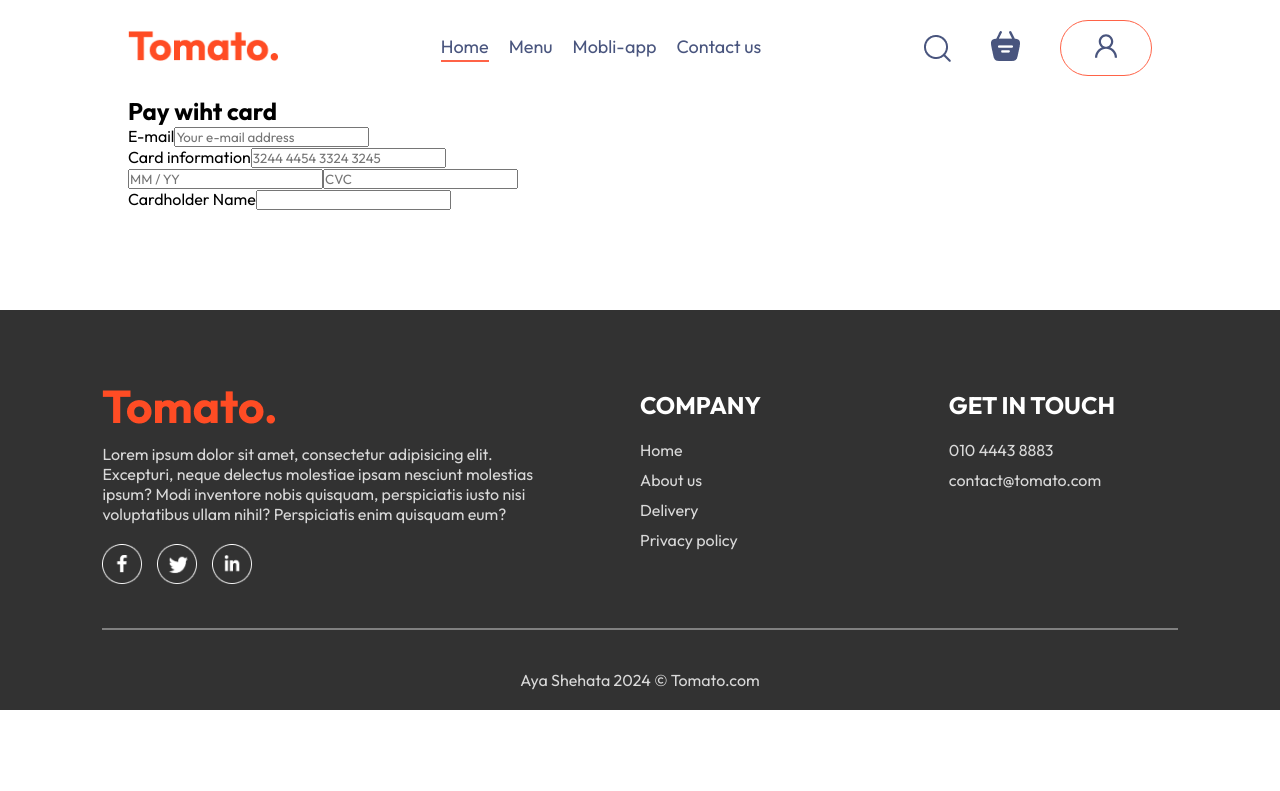
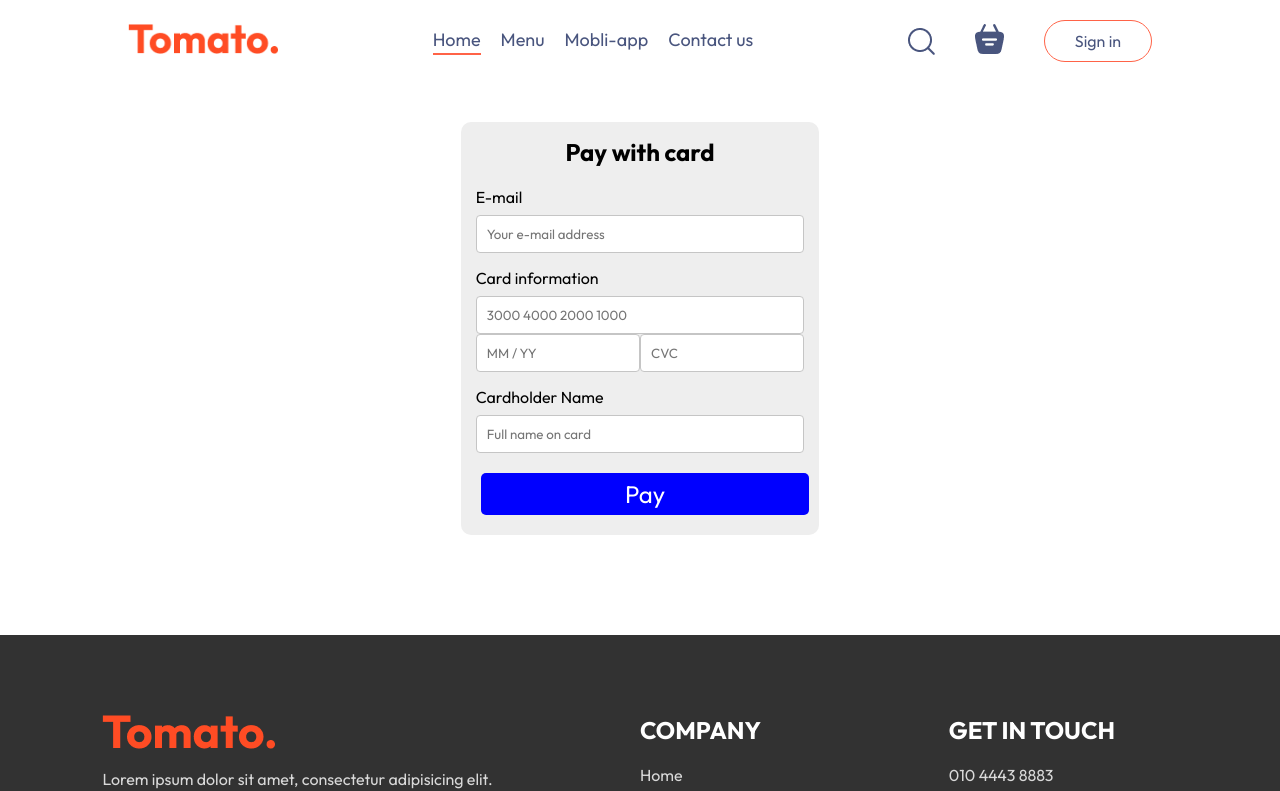
Before and after one commit to AyaShehata226/Food-Delivery, a React (Vite) app: page /payment in a window 1280 px wide. Shown: the top 791 px of the page. Built offline with nearby package versions, Linux system fonts and the light colour scheme; a web font is replaced by a local one.

Commit message:
function for payment

```diff
--- a/package.json
+++ b/package.json
@@ -14,7 +14,8 @@
     "react-dom": "^18.2.0",
     "react-hot-toast": "^2.4.1",
     "react-icons": "^5.1.0",
-    "react-router-dom": "^6.22.3"
+    "react-router-dom": "^6.22.3",
+    "sweetalert2": "^11.10.8"
   },
   "devDependencies": {
     "@types/react": "^18.2.66",
--- a/src/App.jsx
+++ b/src/App.jsx
@@ -1,4 +1,4 @@
-import React, { useEffect, useState }  from 'react'
+import React, { useContext, useEffect, useState }  from 'react'
 import Navbar from './components/Navbar/Navbar'
 import { Routes , Route } from 'react-router-dom'
 import Home from './pages/Home/Home'
@@ -7,16 +7,18 @@
 import Footer from './components/Footer/Footer'
 import Login from './components/Login/Login'
 import Payment from './components/Payment/Payment'
+import { StoreContext } from './context/StoreContext'
 
 function App() {
-  const [showLogin , setShowLogin] = useState();
+  // const [showLogin , setShowLogin] = useState();
+  const {showLogin} = useContext(StoreContext)
   useEffect(()=>{
   },[])
   return (
     <>
-    {showLogin?<Login setShowLogin={setShowLogin}/>:<></>}
+    {showLogin?<Login/>:<></>}
     <div className='app'>
-    <Navbar setShowLogin={setShowLogin}/>
+    <Navbar/>
     <Routes>
       <Route path='/' element={<Home/>}/>
       <Route path='cart' element={<Cart/>}/>
--- a/src/components/Login/Login.jsx
+++ b/src/components/Login/Login.jsx
@@ -4,12 +4,12 @@
 import { json, useNavigate } from "react-router-dom";
 import toast, { Toaster } from "react-hot-toast";
 import { StoreContext } from "../../context/StoreContext";
-const Login = ({ setShowLogin}) => {
+const Login = () => {
   const [currentState, setCurrentState] = useState("Login");
   const [users, setUsers] = useState([]);
   const [currentUser, setCurrentUser] = useState({});
   const [isChecked, setIsChecked] = useState(false);
-  const {isLoggedIn , setIsLoggedIn} = useContext(StoreContext);
+  const {isLoggedIn , setIsLoggedIn ,setShowLogin} = useContext(StoreContext);
   const handelOnChange = (evt) => {
     if (evt.target.name === "name") {
       setCurrentUser({ ...currentUser, name: evt.target.value });
@@ -36,7 +36,7 @@
   };
   const handelLogin = () => {
     const sotredUser = JSON.parse(localStorage.getItem("users")) || [];
-    console.log("users", sotredUser);
+    // console.log("users", sotredUser);
     const user = sotredUser.find(
       (u) =>
         u.email === currentUser.email && u.password === currentUser.password
--- a/src/components/Navbar/Navbar.jsx
+++ b/src/components/Navbar/Navbar.jsx
@@ -4,15 +4,15 @@
 import { Link } from "react-router-dom";
 import { StoreContext } from "../../context/StoreContext";
 import { AiOutlineUser } from "react-icons/ai";
-const Navbar = ({ setShowLogin}) => {
+const Navbar = () => {
   const [menu, setMenu] = useState("Home");
-  const { getTotalCartAmount ,isLoggedIn , setIsLoggedIn } = useContext(StoreContext);
+  const { getTotalCartAmount ,isLoggedIn , setIsLoggedIn ,showLogin ,setShowLogin } = useContext(StoreContext);
   const handleLogout = () => {
     localStorage.removeItem("isLoggedIn");
     setIsLoggedIn(false);
   };
   useEffect(() => {
-    console.log(isLoggedIn);
+    // console.log(isLoggedIn);
   }, [isLoggedIn]);
   return (
     <>
--- a/src/components/Payment/Payment.css
+++ b/src/components/Payment/Payment.css
@@ -0,0 +1,58 @@
+.parent{
+    width: 100%;
+
+}
+.pay{
+    align-items:center;
+    margin:40px auto;
+    padding:15px;
+    width:35%;
+    background-color:#EEEEEE;
+    border-radius:10px;
+}
+.pay h2{
+    font-size:500;
+    margin-bottom:20px;
+    text-align:center;
+}
+.pay-email , .pay-card , .pay-card-name{
+    display:flex;
+    flex-direction:column;
+    margin-bottom:15px;
+}
+.pay-email label , .pay-card label , .pay-card-name label{
+    margin-bottom:8px;
+}
+.pay input{
+    padding:10px;
+    border-radius:4px;
+    outline:none;
+    border:1px solid #c5c5c5;
+}
+.pay-card-info{
+    display:flex;
+    justify-content:space-between;
+}
+.pay-card-info input{
+    padding:10px;
+    width:100%;
+}
+.pay input:focus{
+   border:1px solid #0D1282;
+}
+.pay-button button{
+    width:100%;
+    background-color:blue;
+    padding:6px;
+    margin:5px;
+    font-size:24px;
+    border:none;
+    color:white;
+    border-radius:5px;
+    cursor:pointer;
+}
+@media (max-width:750px){
+    .pay{
+        width:100%;
+    }
+}
--- a/src/components/Payment/Payment.jsx
+++ b/src/components/Payment/Payment.jsx
@@ -1,30 +1,147 @@
-import React from 'react';
-import './Payment.css';
+import React, { useContext, useEffect, useState } from "react";
+import "./Payment.css";
+import Swal from "sweetalert2";
+import { useNavigate } from "react-router-dom";
+import toast, { Toaster } from "react-hot-toast";
+import { StoreContext } from "../../context/StoreContext";
 const Payment = () => {
+  const [information, setInformation] = useState({});
+  const {isLoggedIn , setShowLogin , showLogin} = useContext(StoreContext);
+  const navigate = useNavigate();
+//   const confirmation = () => {
+//     if (Object.keys(information).length < 5) {
+//       toast.error("Please fill all fields");
+//     }else if(information.cardNumber!==14){
+//         toast.error("please enter 14 digits in card number");
+//     }
+//      else {
+//       Swal.fire({
+//         title: "Payment Done!",
+//         text: "You Clicked the button",
+//         icon: "success",
+//       });
+//       navigate("/");
+//     }
+//   };
+const confirmation = () => {
+    if (Object.keys(information).length < 5) {
+      toast.error("Please fill all fields");
+    } else if (information.cardNumber && information.cardNumber.length !== 16) {
+      toast.error("Please enter 16 digits in card number");
+    } else if (!information.fullName || information.fullName.split(" ").length < 2) {
+      toast.error("Please enter both first and last name in Cardholder Name");
+    } else if (!isValidExpireDate(information.expireDate)) {
+      toast.error("Please enter a valid expiry date (MM / YY)");
+    } else if (!information.CVC || !/^\d{3}$/.test(information.CVC)) {
+      toast.error("Please enter a 3-digit CVC number");
+    } else {
+      if(isLoggedIn){
+        Swal.fire({
+            title: "Payment Done!",
+            text: "You Clicked the button",
+            icon: "success",
+          });
+          navigate("/");
+      }else{
+        setShowLogin(true);
+        console.log("login");
+      }
+    }
+  };
+
+  const isValidExpireDate = (expireDate) => {
+    const [month, year] = expireDate.split("/");
+    const currentYear = new Date().getFullYear() % 100; // Get last two digits of the current year
+    return /^\d{2}$/.test(month) && /^\d{2}$/.test(year) && parseInt(month) <= 12 && parseInt(year) >= currentYear;
+  };
+
+const handleOnChange = (e) => {
+    if (e.target.name === "email") {
+      setInformation({ ...information, email: e.target.value });
+    } else if (e.target.name === "cardNumber") {
+      setInformation({ ...information, cardNumber: e.target.value });
+    } else if (e.target.name === "expireDate") {
+      setInformation({ ...information, expireDate: e.target.value });
+    } else if (e.target.name === "CVC") {
+      setInformation({ ...information, CVC: e.target.value });
+    } else if (e.target.name === "fullName") {
+      setInformation({ ...information, fullName: e.target.value });
+    }
+  };
+  const handleOnSubmit = (e) => {
+    e.preventDefault();
+  };
+  useEffect(() => {
+    console.log(isLoggedIn);
+    console.log("show" , showLogin);
+
+  }, [isLoggedIn , showLogin]);
   return (
-        <div className='pay'>
-            <h2>Pay wiht card</h2>
+    <form className="parent" onSubmit={handleOnSubmit}>
+      <div className="pay">
+        <h2>Pay with card</h2>
         <div>
           <div className="pay-email">
             <label>E-mail</label>
-                    <input type="email" name="email" placeholder="Your e-mail address"/>
+            <input
+              type="email"
+              name="email"
+              placeholder="Your e-mail address"
+              onChange={(e) => {
+                handleOnChange(e);
+              }}
+            />
           </div>
           <div className="pay-card">
             <label>Card information</label>
-                    <input type='text' name="cardNumber" placeholder='3244 4454 3324 3245'/>
-                    <div>
-                    <input type="text" name="expireDate" placeholder='MM / YY' />
-                    <input type="text" name="CVC" placeholder='CVC'/>
+            <input
+              type="text"
+              name="cardNumber"
+              placeholder="3000 4000 2000 1000"
+              onChange={(e) => {
+                handleOnChange(e);
+              }}
+            />
+            <div className="pay-card-info">
+              <input
+                type="text"
+                name="expireDate"
+                placeholder="MM / YY"
+                onChange={(e) => {
+                  handleOnChange(e);
+                }}
+              />
+              <input
+                type="text"
+                name="CVC"
+                placeholder="CVC"
+                onChange={(e) => {
+                  handleOnChange(e);
+                }}
+              />
             </div>
           </div>
           <div className="pay-card-name">
             <label>Cardholder Name</label>
-                    <input type="text" name="Full name on card"/>
+            <input
+              type="text"
+              name="fullName"
+              placeholder="Full name on card"
+              onChange={(e) => {
+                handleOnChange(e);
+              }}
+            />
           </div>
-                <div className="pay"></div>
+          <div className="pay-button">
+            <button type="submit" onClick={confirmation}>
+              Pay
+            </button>
           </div>
         </div>
+      </div>
+      <Toaster />
+    </form>
   );
-}
+};
 
 export default Payment;
--- a/src/context/StoreContext.jsx
+++ b/src/context/StoreContext.jsx
@@ -4,7 +4,8 @@
 
 const StoreContextProvider = (props)=>{
     const [cartItems , setCartItems] = useState({});
-    const [isLoggedIn , setIsLoggedIn] = useState(true);
+    const [isLoggedIn , setIsLoggedIn] = useState(false);
+    const [showLogin , setShowLogin] = useState(false);
     const addToCart = (itemId)=>{
         if(!cartItems[itemId]){
             setCartItems((prev)=>({...prev ,[itemId]:1}))
@@ -34,7 +35,9 @@
         removeFromCart,
         getTotalCartAmount,
         isLoggedIn,
-        setIsLoggedIn
+        setIsLoggedIn,
+        showLogin,
+        setShowLogin
     }
     useEffect(()=>{
     })
```
Also changed, not shown: 1 other file (tests, documents, lock files or other folders). Lines whose indentation alone changed are shown as unchanged.
